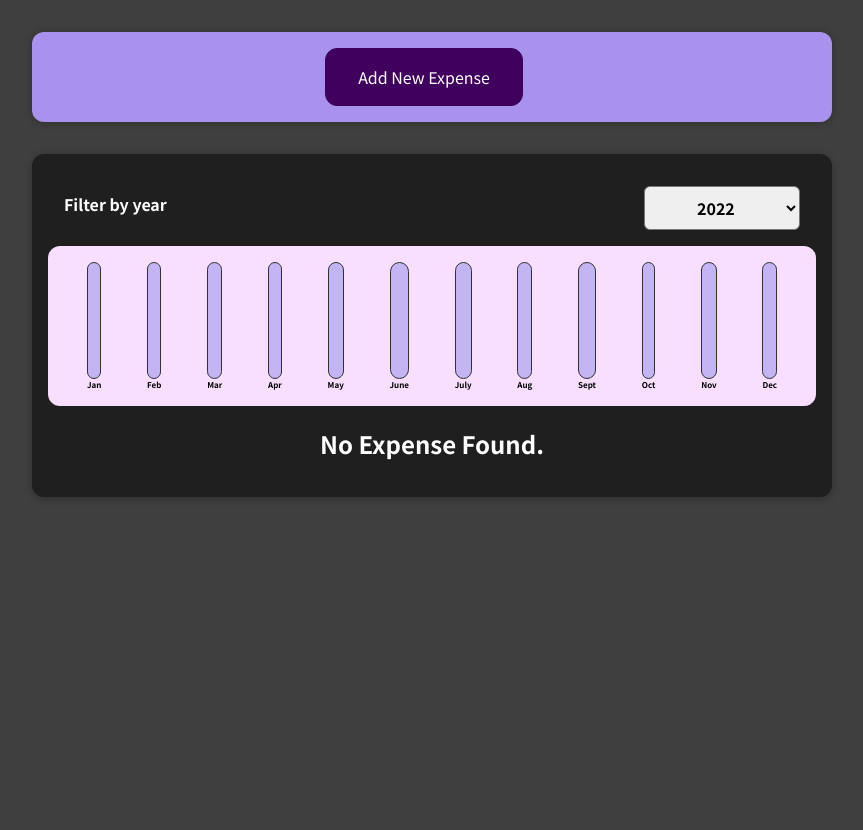
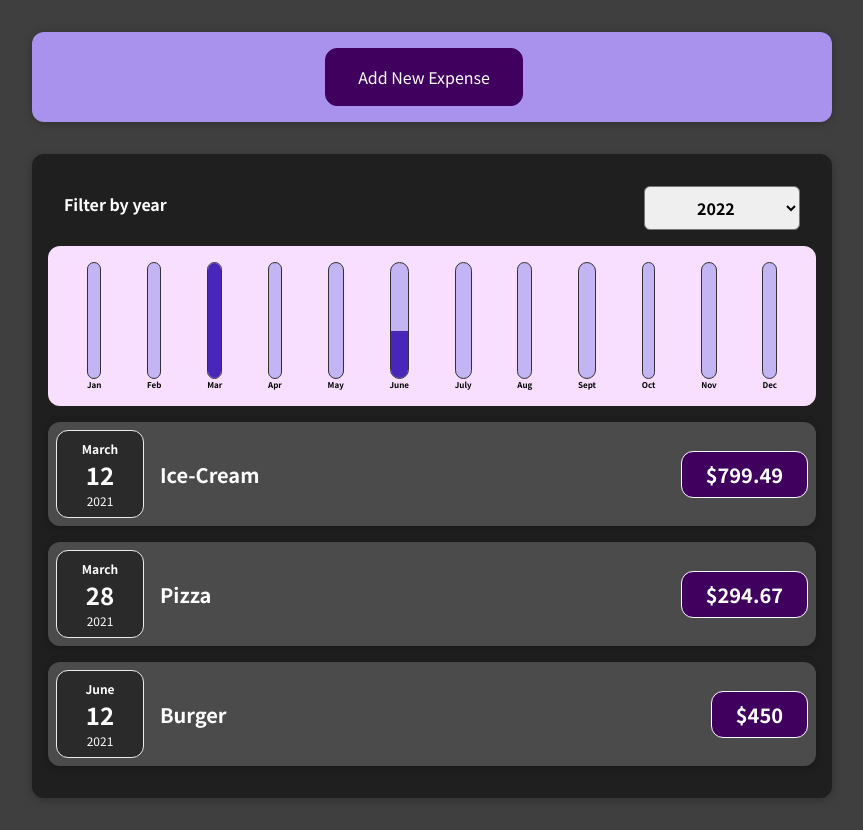
Before and after one commit to kashishahuja2002/Expense-App, a React (Create React App) app: page / in a window 1280 px wide. Shown: the whole page, without its empty margins (208-1071 px from the left). Before the commit the page ends 800 px from the top, so only its background shows below. Built offline with nearby package versions, Linux system fonts and the light colour scheme.

Commit message:
Year and titles change

```diff
--- a/src/App.js
+++ b/src/App.js
@@ -6,20 +6,20 @@ import NewExpense from "./components/NewExpense/NewExpense";
 let dummyExpenses = [
   {
     id: 'e1',
-    title: 'Toilet Paper',
+    title: 'Chocolates',
     amount: 94.12,
     date: new Date(2020, 7, 14),
   },
-  { id: 'e2', title: 'New TV', amount: 799.49, date: new Date(2021, 2, 12) },
+  { id: 'e2', title: 'Ice-Cream', amount: 799.49, date: new Date(2021, 2, 12) },
   {
     id: 'e3',
-    title: 'Car Insurance',
+    title: 'Pizza',
     amount: 294.67,
     date: new Date(2021, 2, 28),
   },
   {
     id: 'e4',
-    title: 'New Table (Wooden)',
+    title: 'Burger',
     amount: 450,
     date: new Date(2021, 5, 12),
   },
--- a/src/components/Expenses/Expenses.js
+++ b/src/components/Expenses/Expenses.js
@@ -6,7 +6,7 @@ import ExpensesList from './ExpensesList';
 import ExpensesChart from './ExpensesChart';
 
 const Expenses = (props) => {
-    const [Year, SelectYear] = useState('2022');
+    const [Year, SelectYear] = useState('2021');
 
     const handleSelectYear = (year) => {
         SelectYear(year);
```
